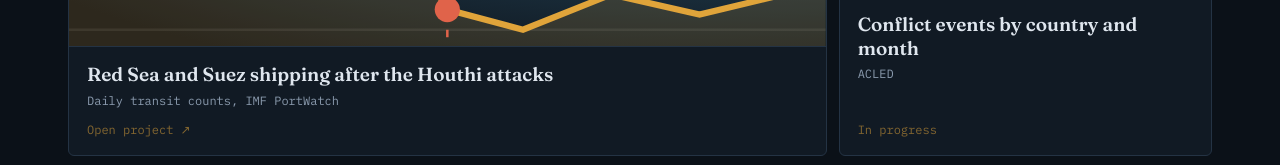
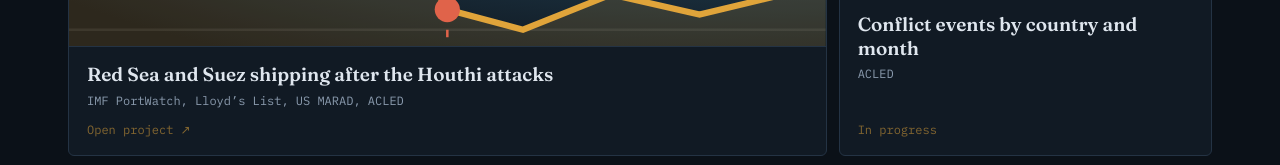
Before and after one commit to netblue-dot/netblue-dot.github.io, a plain HTML site: page index.html in a window 1280 px wide. Shown: the part 1400-1565 px from the top of the page. Drawn offline with Linux system fonts and the light colour scheme.

Commit message:
Update sources for Red Sea and Suez shipping data

```diff
--- a/index.html
+++ b/index.html
@@ -141,7 +141,7 @@ syr:{x:195,y:91,n:'Syria',d:'Long-running conflict and one of the largest displa
 irn:{x:420,y:130,n:'Iran',d:'Regional power at the centre of escalation dynamics and hybrid warfare.'},
 gulf:{x:340,y:230,n:'Gulf states',d:'Major arms importers and oil exporters with wide trading partner networks.'}};
 var P=[
-{t:'Red Sea and Suez shipping after the Houthi attacks',s:'Daily transit counts, IMF PortWatch',h:'red-sea.html',c:'#1e4f6b',k:['suez','bab','yem'],w:1},
+{t:'Red Sea and Suez shipping after the Houthi attacks',s:'IMF PortWatch, Lloyd\u2019s List, US MARAD, ACLED',h:'red-sea.html',c:'#1e4f6b',k:['suez','bab','yem'],w:1},
 {t:'Conflict events by country and month',s:'ACLED',c:'#7e3017',k:['lev','syr','yem','irn']},
 {t:'US-Iran escalation timeline',s:'Own OSINT tracking',h:'us-iran-war.html',c:'#3b4c40',k:['irn','hor']},
 {t:'Arms imports in the Gulf',s:'SIPRI, US State Dept, CENTCOM',h:'gulf-arms-imports.html',c:'#4a3a5e',k:['gulf','hor']},
```
